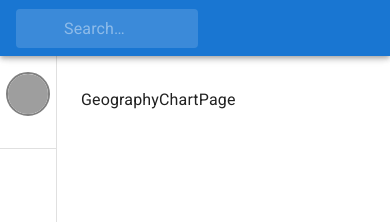
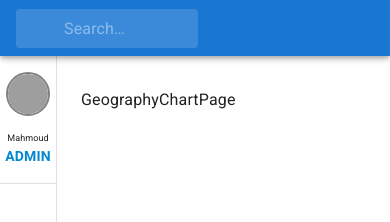
Before and after one commit to Mahmoud-Refaat07/admin-dashboard, a React (Vite) app: page /geography in a window 390 px wide. Shown: the top 222 px of the page. Built offline with nearby package versions, Linux system fonts and the light colour scheme; grey boxes are pictures that could not be loaded; some icons are missing; a web font is replaced by a local one.

Commit message:
enhancemented responsive sidebar

```diff
--- a/src/components/Header.tsx
+++ b/src/components/Header.tsx
@@ -102,7 +102,7 @@ const Header = ({ handleDrawerOpen, open, setMode }: Props) => {
           sx={[
             {
               marginRight: 5,
-              display: { xs: "none", md: "flex" },
+              display: { xs: "none", sm: "flex" },
             },
             open && { display: "none" },
           ]}
--- a/src/components/SideBar.tsx
+++ b/src/components/SideBar.tsx
@@ -183,17 +183,18 @@ const NavBar = ({ open, handleDrawerClose }: Props) => {
       <Typography
         align="center"
         sx={{
-          fontSize: open ? 17 : 0,
+          fontSize: open ? 17 : { xs: 9, sm: 0 },
           transition: "0.25s",
         }}
       >
-        TEST
+        Mahmoud
       </Typography>
       <Typography
         align="center"
         sx={{
           mb: open ? 5 : 2,
-          fontSize: open ? 15 : 0,
+          fontSize: open ? 15 : { xs: 14, sm: 0 },
+          fontWeight: "bold",
           transition: "0.25s",
           color: theme.palette.info.main,
         }}
```
